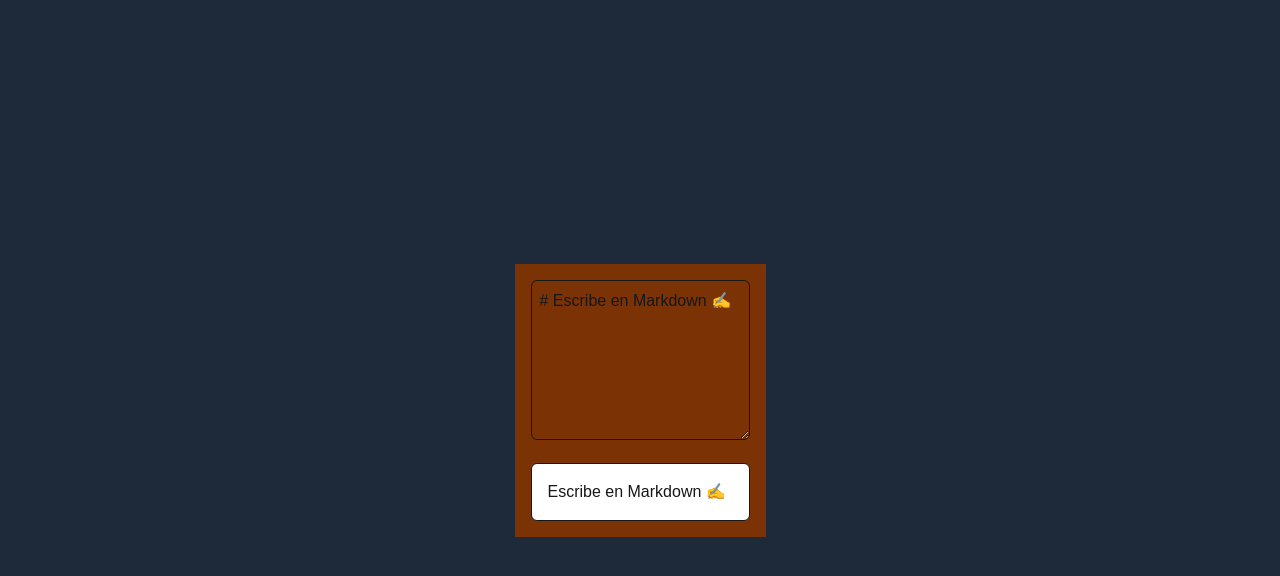
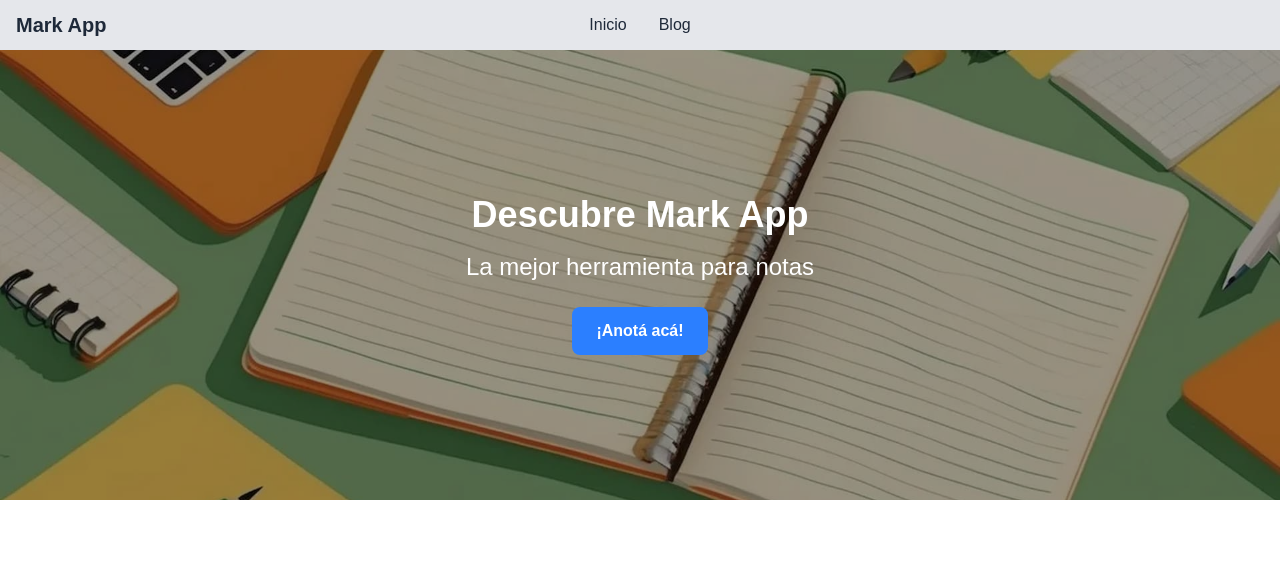
Before and after one commit to HugoEseverri/markapp, a Next.js app in the folder mini-notas/: page / in a window 1280 px wide. Shown: the top 576 px of the page. Built offline with nearby package versions, Linux system fonts and the light colour scheme.

Commit message:
Navbar y UpperBody creados

```diff
--- a/mini-notas/src/app/page.tsx
+++ b/mini-notas/src/app/page.tsx
@@ -1,9 +1,12 @@
+import UpperBody from "@/components/Home/UpperBody/UpperBody";
 import MarkdownEditor from "@/components/Markdown";
+import Navbar from "@/components/Navbar/Navbar";
 
 export default function Home() {
   return (
-    <div className="min-h-screen flex items-center justify-center bg-gray-800 p-4">
-      <MarkdownEditor />
+    <div>
+      <Navbar/>
+      <UpperBody/>
     </div>
   );
 }
--- /dev/null
+++ b/mini-notas/src/components/Home/MiddleBody/MiddleBody.tsx
@@ -0,0 +1,9 @@
+import React from 'react'
+
+function MiddleBody() {
+  return (
+    <div>MiddleBody</div>
+  )
+}
+
+export default MiddleBody
--- /dev/null
+++ b/mini-notas/src/components/Home/UpperBody/UpperBody.tsx
@@ -0,0 +1,26 @@
+import React from 'react'
+import Image from 'next/image'
+
+function UpperBody() {
+
+  return (
+    <div className="relative w-full h-[450px]">
+      <Image
+        src="/markapp.jpg"
+        alt="Fondo"
+        fill
+        priority
+        style={{ objectFit: "cover" }}
+      />
+      <div className="absolute inset-0 flex flex-col items-center justify-center text-white z-10 bg-black/40">
+        <h1 className="text-4xl font-bold mb-4">Descubre Mark App</h1>
+        <h2 className="text-2xl mb-6">La mejor herramienta para notas</h2>
+        <button className="bg-blue-500 hover:bg-blue-600 text-white font-semibold px-6 py-3 rounded-lg">
+          ¡Anotá acá!
+        </button>
+      </div>
+    </div>
+  )
+}
+
+export default UpperBody
--- /dev/null
+++ b/mini-notas/src/components/Navbar/Navbar.tsx
@@ -0,0 +1,23 @@
+import React from 'react'
+import Image from 'next/image'
+import Link from 'next/link'
+
+function Navbar() {
+    return (
+        <div className="bg-gray-200 h-[50px] text-gray-800">
+            <div className="bg-gray-200 h-[50px] text-gray-800 relative flex items-center px-4">
+                <h1 className="text-xl font-semibold">Mark App</h1>
+
+                <ul className="absolute left-1/2 -translate-x-1/2 flex gap-8 ">
+                    <Link href={"/"} className='transition-transform duration-300 ease-in-out transform hover:scale-110 motion-reduce:transform-none'><li>Inicio</li></Link>
+                    <Link href={"/"} className='transition-transform duration-300 ease-in-out transform hover:scale-110 motion-reduce:transform-none'><li>Blog</li></Link>
+                </ul>
+            </div>
+
+        </div>
+
+
+    )
+}
+
+export default Navbar
```
Also changed, not shown: mini-notas/public/markapp.jpg (added).
